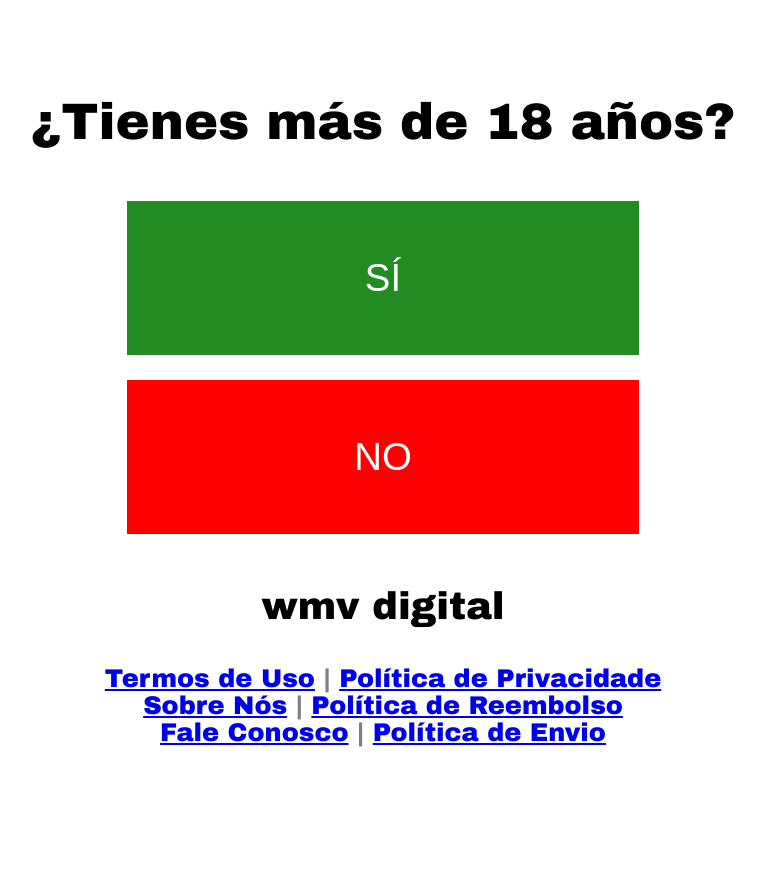
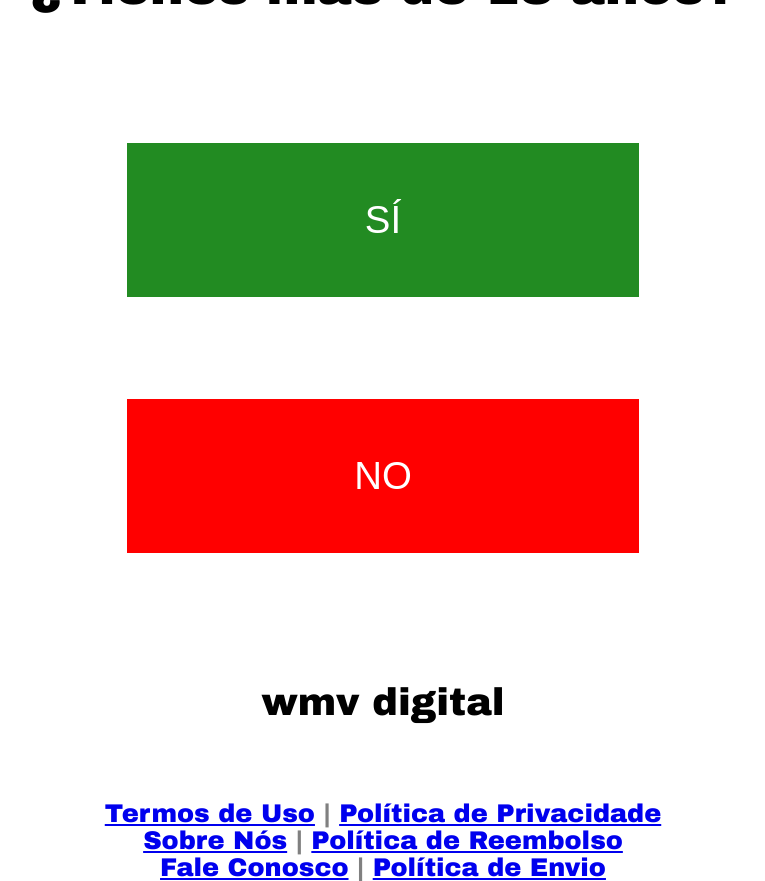
Before and after one commit to bill101521/reconstruccion.shop, a plain HTML site: page index.html in a window 1280 px wide. Shown: the whole page, without its empty margins (257-1022 px from the left). Before the commit the page ends 840 px from the top, so only its background shows below. Drawn offline with Linux system fonts and the light colour scheme.

Commit message:
Update index.html

```diff
--- a/index.html
+++ b/index.html
@@ -20,7 +20,7 @@
         .pergunta {
             font-size: 4vw; /* Proporcionalmente igual em todos os dispositivos */
             color: #000000;
-            margin-bottom: 4vw; /* Espaçamento otimizado */
+            margin-bottom: 10vw; /* Espaçamento otimizado */
             text-align: center;
         }
 
@@ -28,7 +28,7 @@
             display: flex;
             flex-direction: column;
             align-items: center;
-            gap: 2vw; /* Espaçamento otimizado */
+            gap: 8vw; /* Espaçamento otimizado */
         }
 
         .botao {
@@ -51,12 +51,12 @@
         .wmv {
             font-size: 3vw; /* Proporcionalmente igual em todos os dispositivos */
             color: #000000;
-            margin-top: 4vw; /* Espaçamento otimizado */
+            margin-top: 10vw; /* Espaçamento otimizado */
             text-align: center;
         }
 
         .rodape {
-            margin-top: 3vw; /* Espaçamento otimizado */
+            margin-top: 6vw; /* Espaçamento otimizado */
             font-size: 2vw; /* Proporcionalmente igual em todos os dispositivos */
             color: #808080;
             text-align: center;
```
